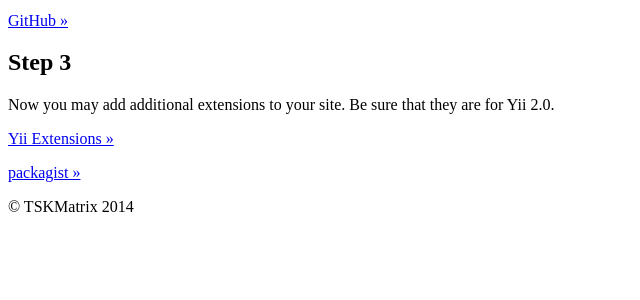
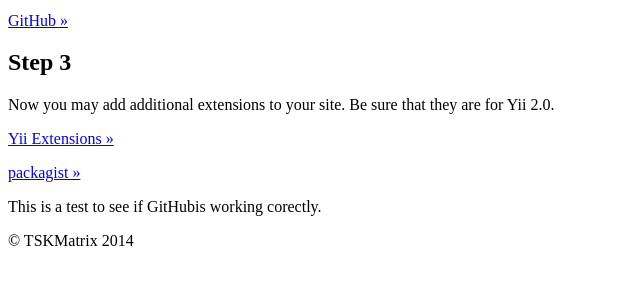
Before and after one commit to dakiquang/ecomm, a Yii app: template frontend/views/site/index.php in a window 1280 px wide. Shown: the part 358-658 px from the top of the page, without its empty margins (0-640 px from the left). Run offline with PHP 8.4 and a stand-in for Yii, Linux system fonts and the light colour scheme; the template is opened without the code that fills it, so the values that code supplies are empty; some libraries are stand-ins or nearby versions.

Commit message:
A test to see if GitHub is working correctyl

```diff
--- a/frontend/views/site/index.php
+++ b/frontend/views/site/index.php
@@ -41,6 +41,8 @@ $this->title = 'Beginning Yii 2.0 - ecomm';
                 <p><a class="btn btn-default" href="http://www.yiiframework.com/extensions/">Yii Extensions &raquo;</a></p>
 
                  <p><a class="btn btn-default" href="https://packagist.org/search/?q=yii2">packagist &raquo;</a></p>
+
+                 <p>This is a test to see if GitHubis working corectly.</p>
             </div>
         </div>
     </div>
```
